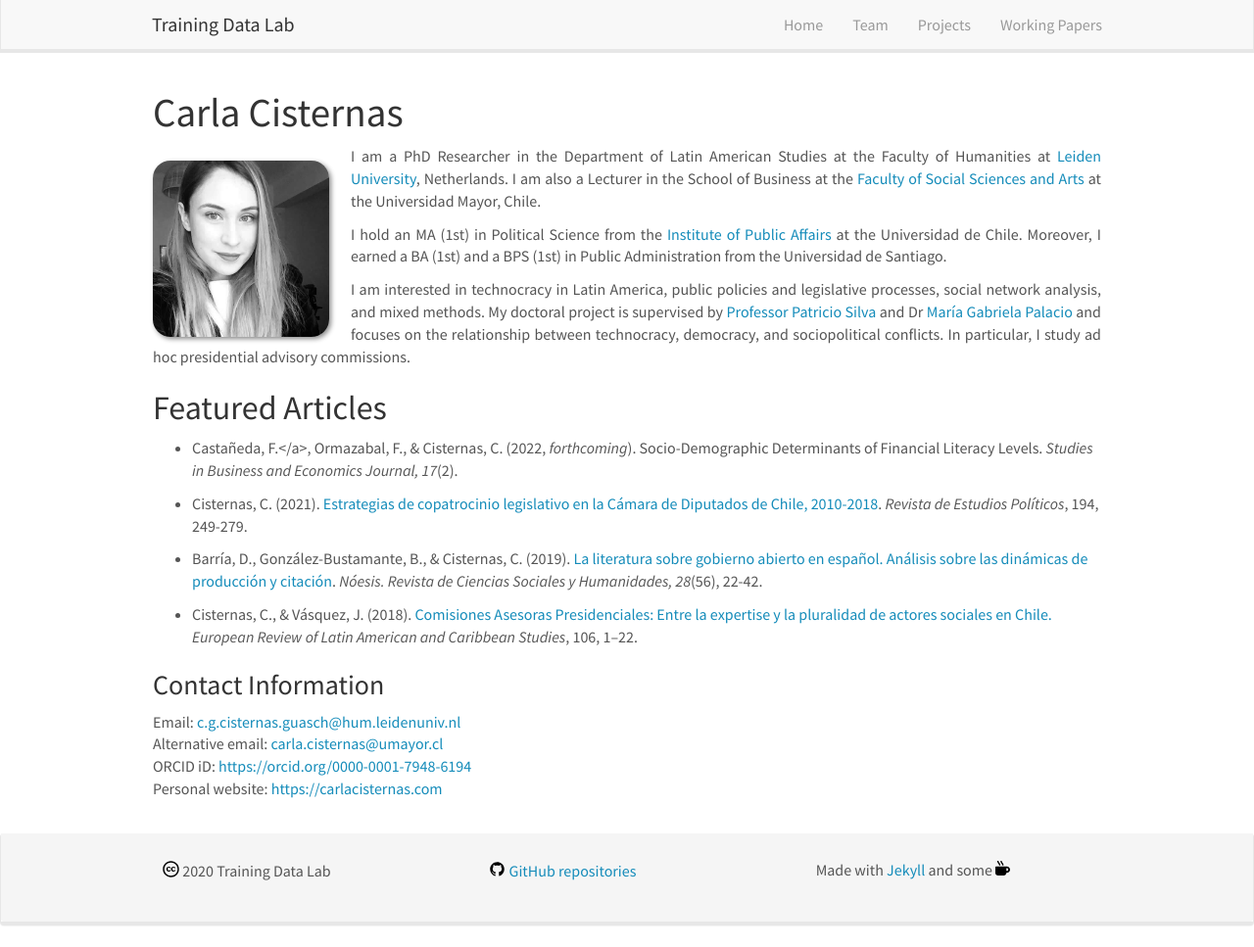
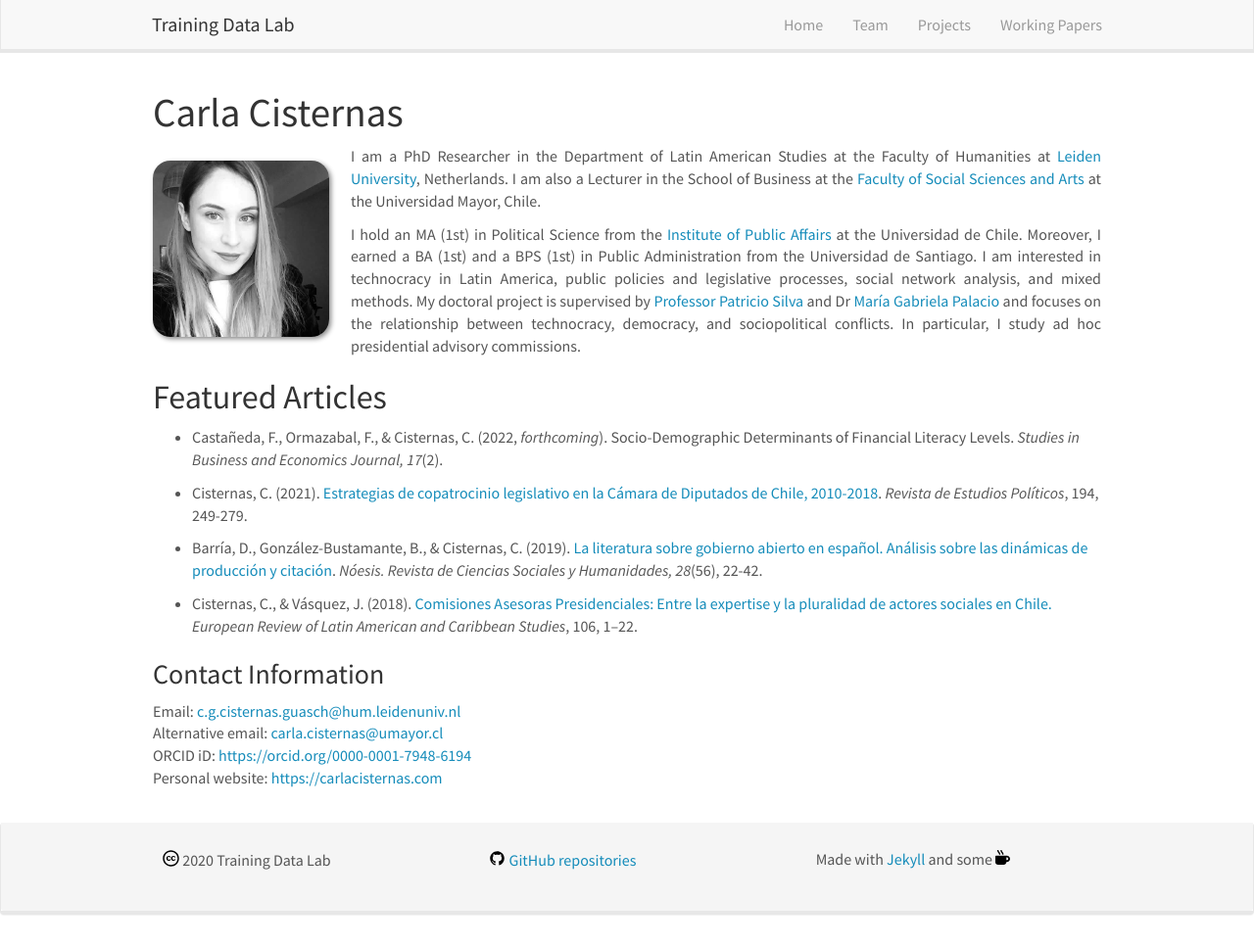
Before and after one commit to training-datalab/old-training-datalab.com, a Jekyll site: the page built from _pages/ccisternas.md, in a window 1280 px wide and 967 px high. Shown: the whole window at 98% size. Built offline with Jekyll 4.4.1, drawn with Linux system fonts in a browser that asks for light colours; nearby versions of some CDN libraries.

Commit message:
Update ccisternas.md
Co-Authored-By: Carla Cisternas <c.g.cisternas.guasch@hum.leidenuniv.nl>

```diff
--- a/_pages/ccisternas.md
+++ b/_pages/ccisternas.md
@@ -12,13 +12,11 @@ permalink: /team/ccisternas/
 
 <p align="justify">I am a PhD Researcher in the Department of Latin American Studies at the Faculty of Humanities at <a href="https://www.universiteitleiden.nl/" target="_blank">Leiden University</a>, Netherlands. I am also a Lecturer in the School of Business at the <a href="https://www.umayor.cl/um/facultades/humanidades/10000" target="_blank">Faculty of Social Sciences and Arts</a> at the Universidad Mayor, Chile. </p>
 
-<p align="justify">I hold an MA (1st) in Political Science from the <a href="http://www.inap.uchile.cl/" target="_blank">Institute of Public Affairs</a>  at the Universidad de Chile. Moreover, I earned a BA (1st) and a BPS (1st) in Public Administration from the Universidad de Santiago.</p>
-
-<p align="justify">I am interested in technocracy in Latin America, public policies and legislative processes, social network analysis, and mixed methods. My doctoral project is supervised by <a href="https://www.universiteitleiden.nl/en/staffmembers/patricio-silva#tab-1" target="_blank">Professor Patricio Silva</a> and Dr <a href="https://www.universiteitleiden.nl/en/staffmembers/maria-gabriela-palacio-ludena#tab-1" target="_blank">María Gabriela Palacio</a> and focuses on the relationship between technocracy, democracy, and sociopolitical conflicts. In particular, I study ad hoc presidential advisory commissions.</p>
+<p align="justify">I hold an MA (1st) in Political Science from the <a href="http://www.inap.uchile.cl/" target="_blank">Institute of Public Affairs</a>  at the Universidad de Chile. Moreover, I earned a BA (1st) and a BPS (1st) in Public Administration from the Universidad de Santiago. I am interested in technocracy in Latin America, public policies and legislative processes, social network analysis, and mixed methods. My doctoral project is supervised by <a href="https://www.universiteitleiden.nl/en/staffmembers/patricio-silva#tab-1" target="_blank">Professor Patricio Silva</a> and Dr <a href="https://www.universiteitleiden.nl/en/staffmembers/maria-gabriela-palacio-ludena#tab-1" target="_blank">María Gabriela Palacio</a> and focuses on the relationship between technocracy, democracy, and sociopolitical conflicts. In particular, I study ad hoc presidential advisory commissions.</p>
 
 ## Featured Articles
 
-* Castañeda, F.</a>, Ormazabal, F., & Cisternas, C. (2022, *forthcoming*). Socio-Demographic Determinants of Financial Literacy Levels. *Studies in Business and Economics Journal, 17*(2).
+* Castañeda, F., Ormazabal, F., & Cisternas, C. (2022, *forthcoming*). Socio-Demographic Determinants of Financial Literacy Levels. *Studies in Business and Economics Journal, 17*(2).
 
 * Cisternas, C. (2021). <a href="https://doi.org/10.18042/cepc/rep.194.09" target="_blank">Estrategias de copatrocinio legislativo en la Cámara de Diputados de Chile, 2010-2018</a>. *Revista de Estudios Políticos*, 194, 249-279.
 
```
